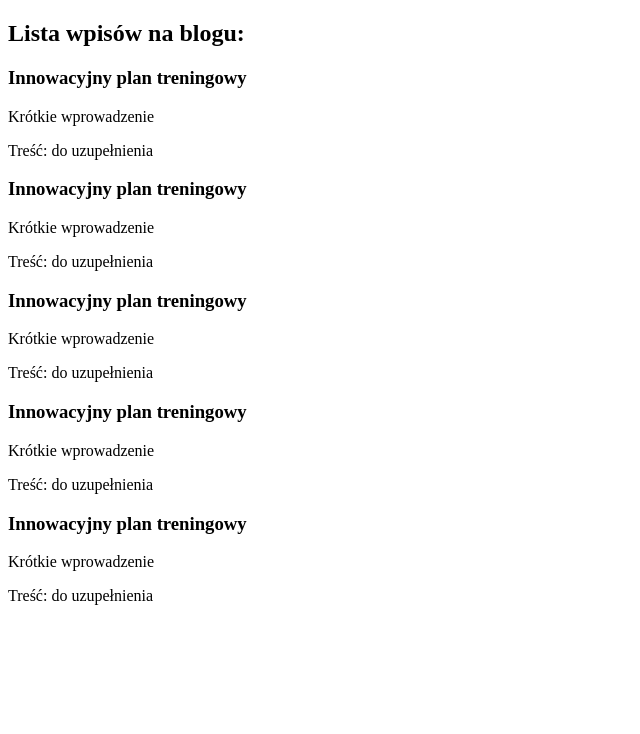
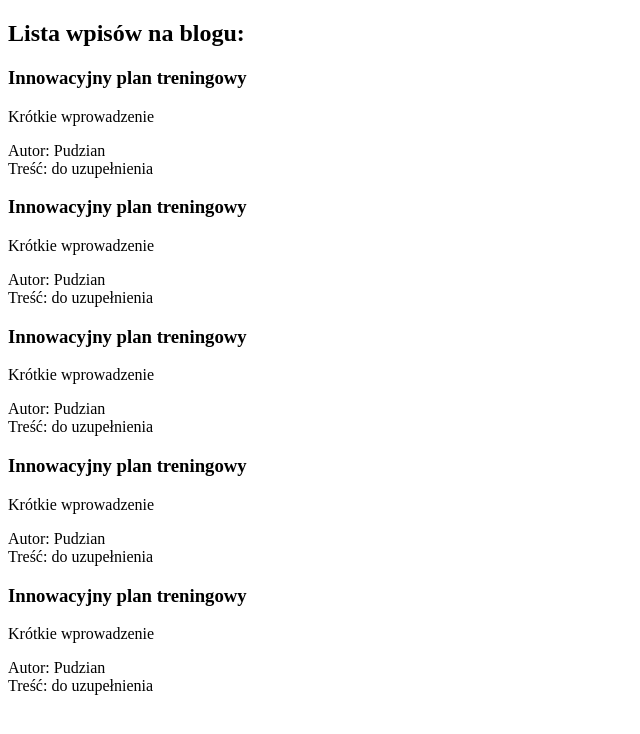
Before and after one commit to borkry/Gym-Blog-Angular-App, an Angular app: page / in a window 1280 px wide. Shown: the top 734 px of the page, without its empty margins (0-640 px from the left). Built offline with nearby package versions, Linux system fonts and the light colour scheme.

Commit message:
Changes to be committed: 	modified:   src/app/post-list-element/post-list-element.component.html

```diff
--- a/src/app/post-list-element/post-list-element.component.html
+++ b/src/app/post-list-element/post-list-element.component.html
@@ -1,3 +1,4 @@
 <h3>{{ post.title }}</h3>
 <p>{{ post.description }}</p>
+<div>Autor: {{ post.author }}</div>
 <div>Treść: {{ post.content }}</div>
```
